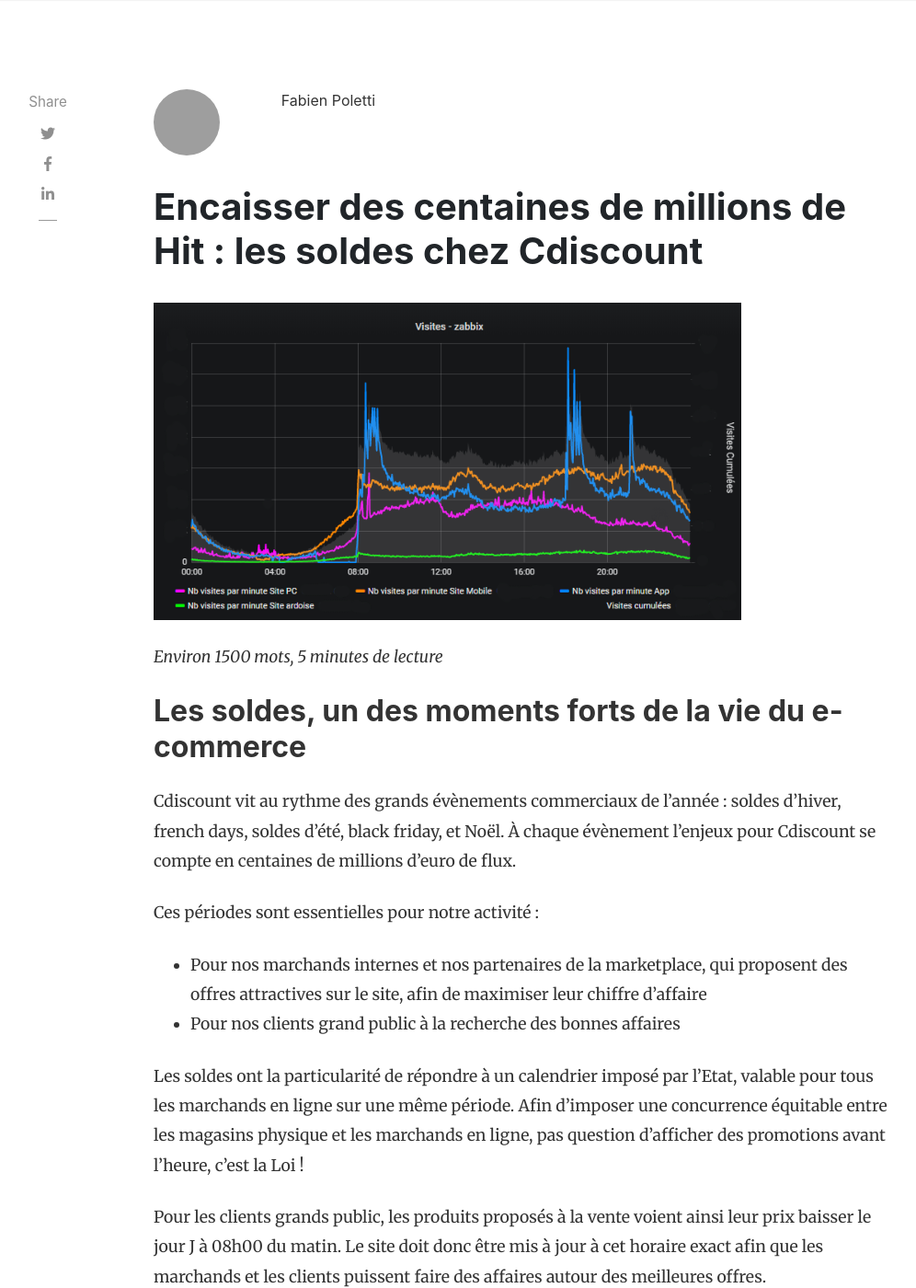
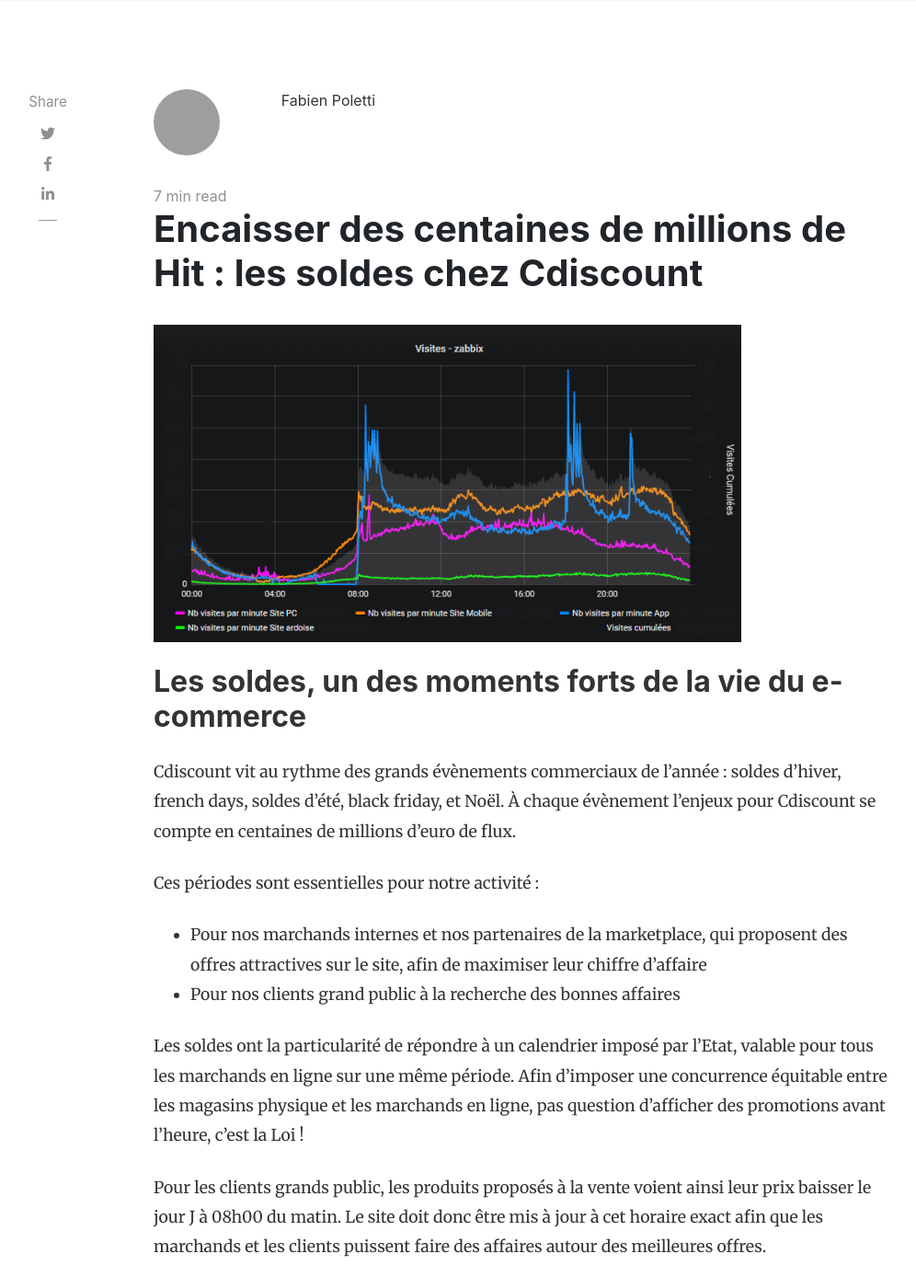
Before and after one commit to cbornet/IT-Blog, a Jekyll site: the page built from _posts/Architecture/2019-06-27-encaisser-des-centaines-de-millions-de-hit-les-soldes-chez-cdiscount.md, in a window 1280 px wide and 1400 px high. Shown: the whole window at 92% size, without its empty margins (118-1114 px from the left). Built offline with Jekyll 4.4.1, drawn with Linux system fonts in a browser that asks for light colours; nearby versions of some CDN libraries; comment, search, counter and statistics services are not loaded; grey boxes are pictures that could not be loaded.

Commit message:
Add reading time estimation

```diff
--- a/_layouts/post.html
+++ b/_layouts/post.html
@@ -42,6 +42,14 @@
                     </div>
                 </div>
                 {% endif %}
+                <span class="post-reading-time" title="Estimated read time">
+                    {% assign words = content | number_of_words %}
+                    {% if words < 440 %}
+                      1 min read
+                    {% else %}
+                      {{ words | divided_by:220 }} min read
+                    {% endif %}
+                </span>
 
                 <!-- Post Title -->
                 <h1 class="posttitle">{{ page.title }}</h1>
--- a/_posts/Architecture/2019-06-27-encaisser-des-centaines-de-millions-de-hit-les-soldes-chez-cdiscount.md
+++ b/_posts/Architecture/2019-06-27-encaisser-des-centaines-de-millions-de-hit-les-soldes-chez-cdiscount.md
@@ -5,7 +5,6 @@
 categories: [ fr, events ]
 image: "assets/images/Architecture/preparation_soldes/record_visites.PNG"
 ---
-_Environ 1500 mots, 5 minutes de lecture_
 
 ## Les soldes, un des moments forts de la vie du e-commerce
 Cdiscount vit au rythme des grands évènements commerciaux de l’année : soldes d’hiver, french days, soldes d’été, black friday, et Noël. À chaque évènement l’enjeux pour Cdiscount se compte en centaines de millions d’euro de flux.
--- a/assets/css/screen.css
+++ b/assets/css/screen.css
@@ -222,11 +222,13 @@
 
 span.post-name,
 span.post-date,
+span.post-reading-time,
 span.author-meta {
     display: inline-block;
 }
 
 span.post-date,
+span.post-reading-time,
 span.post-read {
     color: rgba(0, 0, 0, .44);
 }
```
Also changed, not shown: _includes/postbox.html (+8 -0 lines), _posts/Architecture/resilient-messaging/2019-07-12-ensure-cross-datacenter-guaranteed-message-delivery-and-resilience-with-apache-pulsar.md (+1 -1 lines), _posts/Architecture/resilient-messaging/2019-07-12-garantir-la-livraison-des-messages-et-la-resilience-sur-plusieurs-datacenters-avec-apache-pulsar.md (+1 -1 lines).
